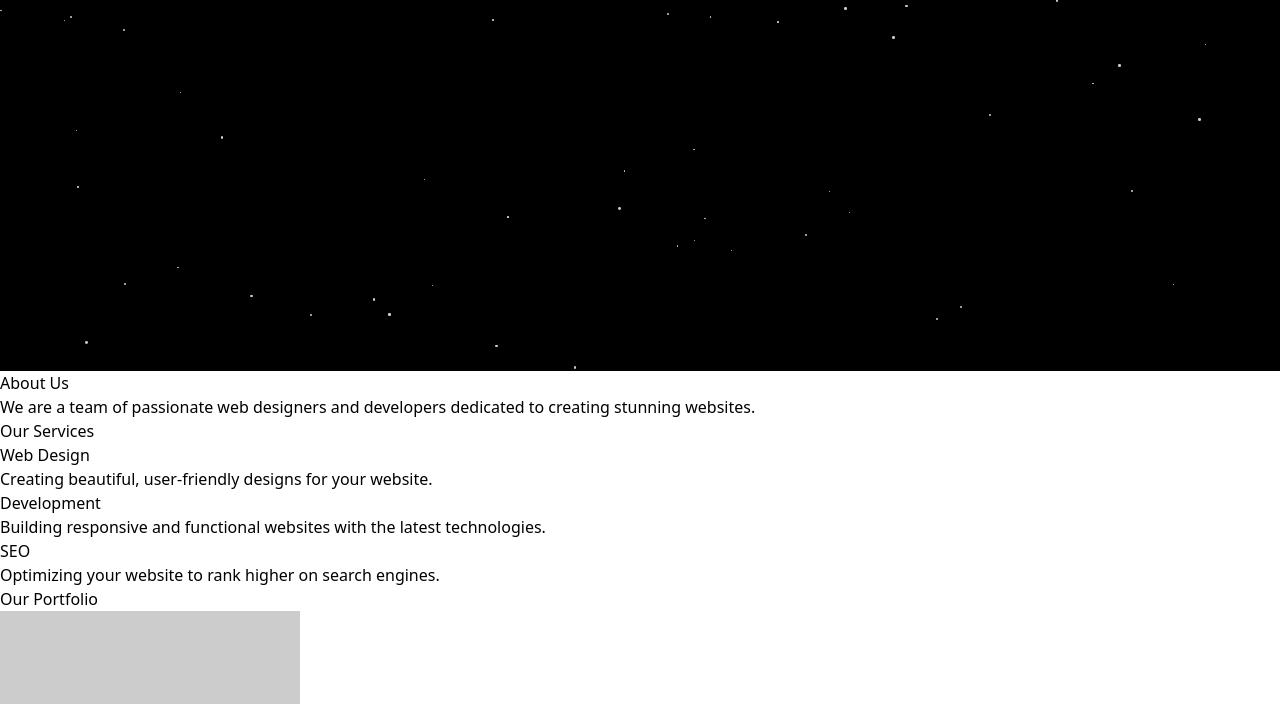
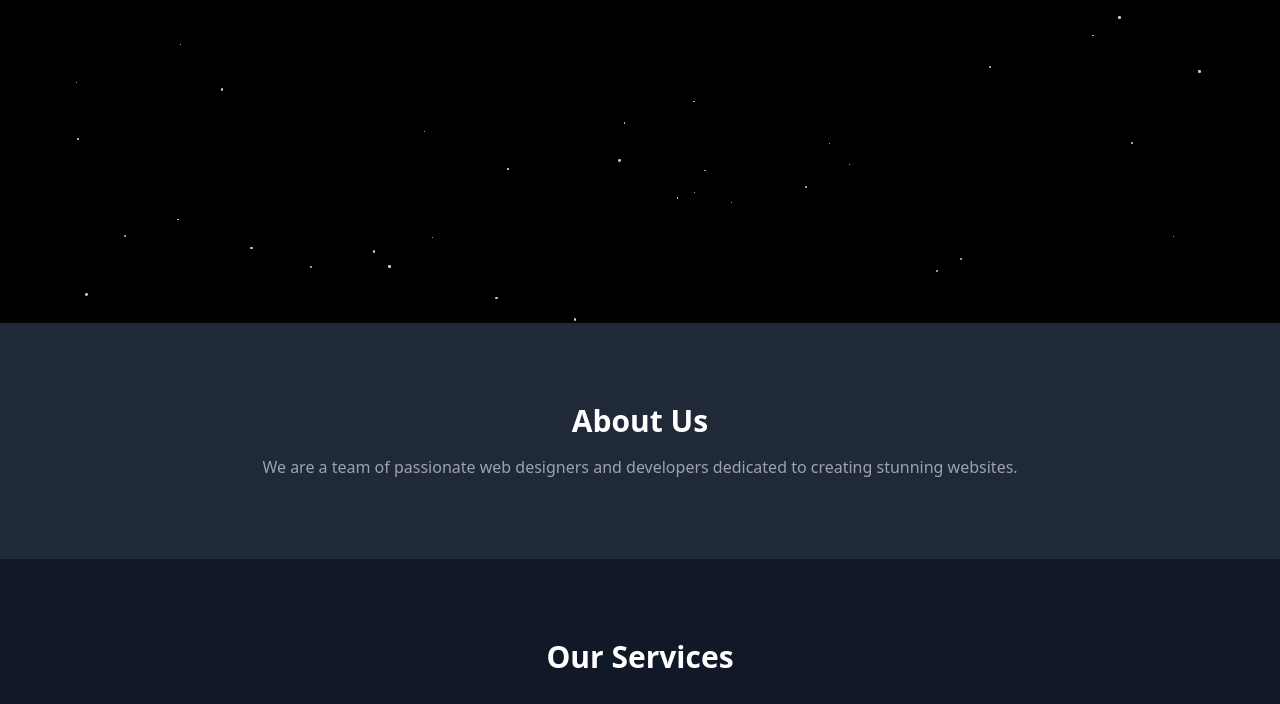
Before and after one commit to Jason-Black/Starfield-Expo, a website: page index.html in a window 1280 px wide. Shown: the part 477-1181 px from the top of the page. Drawn offline with nearby package versions, Linux system fonts and the light colour scheme; files that its build step writes are made by us from their sources; placeholder pictures from the web are drawn by us.

Commit message:
try to get tailwinds to load 2

```diff
--- a/index.html
+++ b/index.html
@@ -4,7 +4,7 @@
   <meta charset="UTF-8">
   <meta name="viewport" content="width=device-width, initial-scale=1.0">
   <title>Web Design Company</title>
-  <link href="dist/tailwind.css" rel="stylesheet">
+  <link href="public/styles.css" rel="stylesheet">
   <style>
     body {
       overflow: hidden;
```
